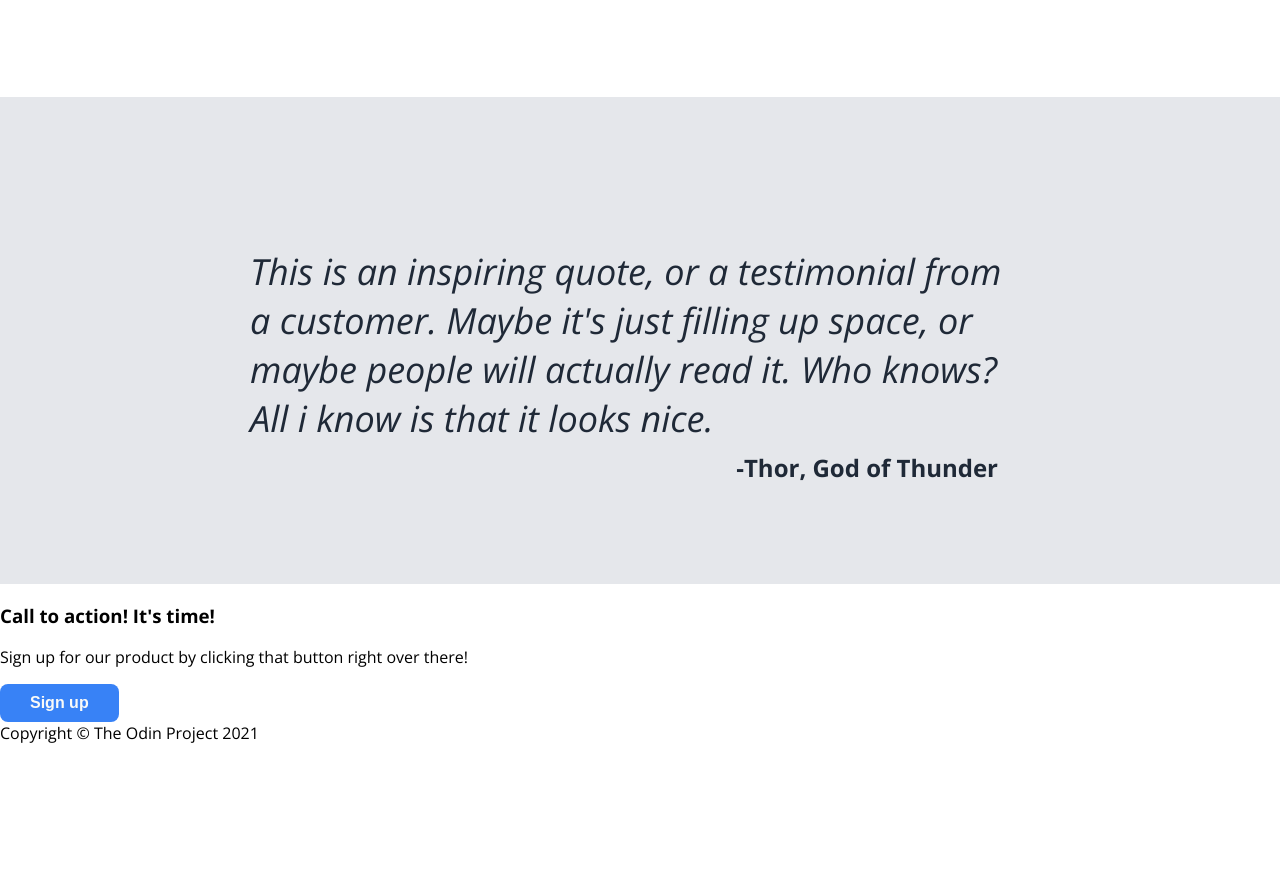
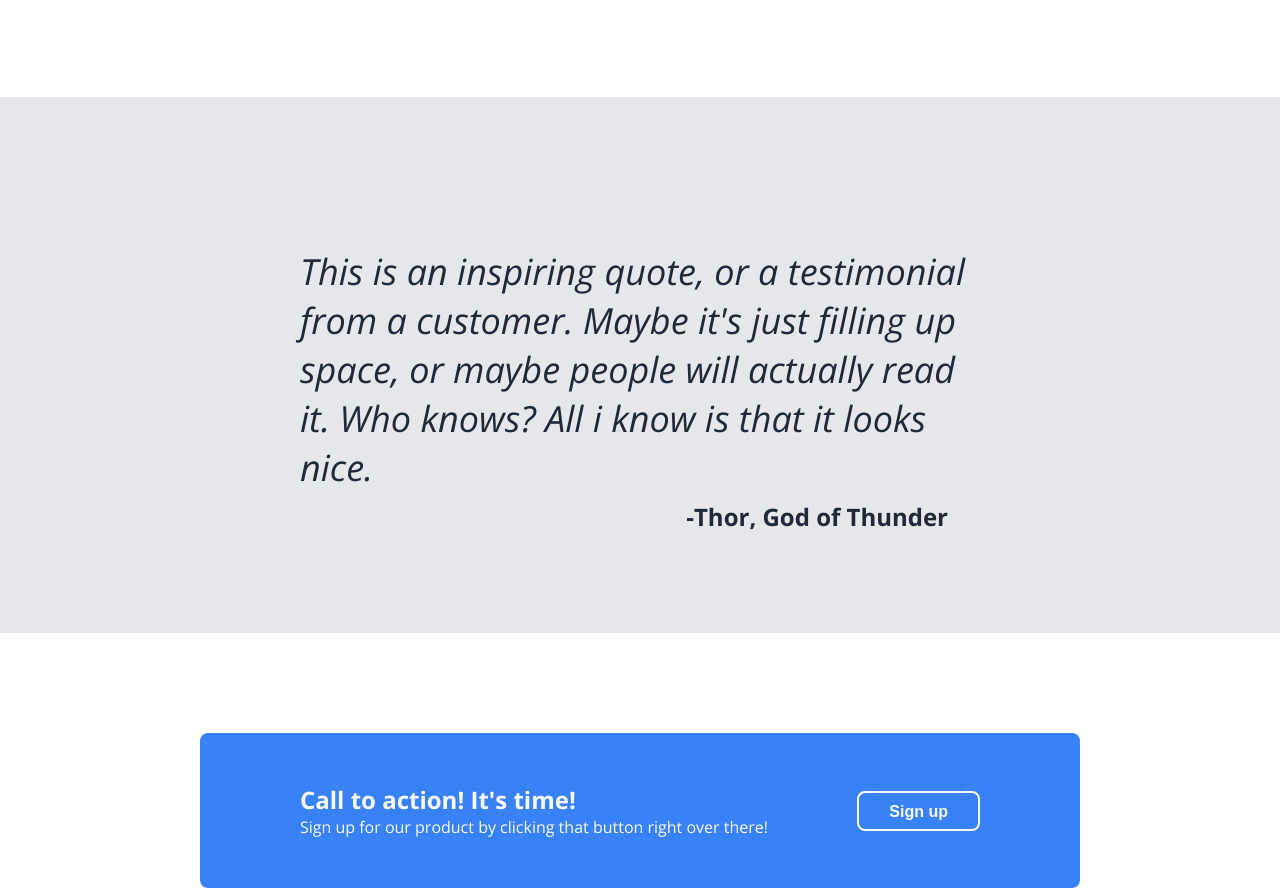
Before and after one commit to Marutovsky/landing-page, a plain HTML site: page index.html in a window 1280 px wide. Shown: the part 912-1803 px from the top of the page. Before the commit the page ends 1656 px from the top, so only its background shows below. Drawn offline with nearby package versions, Linux system fonts and the light colour scheme.

Commit message:
Add styling to call-to-action section

```diff
--- a/styles.css
+++ b/styles.css
@@ -88,6 +88,7 @@ body {
   font-weight: 700;
   border: none;
   border-radius: 8px;
+  flex-shrink: 0;
 }
 
 /* Info section */
@@ -135,7 +136,7 @@ body {
 
 .quote {
   background-color: #e5e7eb;
-  padding: 100px 250px;
+  padding: 100px 300px;
   padding-top: 150px;
 }
 
@@ -159,3 +160,31 @@ body {
   margin-right: 32px;
   margin-top: 8px
 }
+
+/* Call to action section */
+
+.call-to-action {
+  display: flex;
+  justify-content: space-between;
+  align-items: center;
+  background-color: #3882f6;
+  margin: 100px 200px;
+  padding: 50px 100px;
+  border: none;
+  border-radius: 8px;
+}
+
+.call-to-action .sign-up-btn {
+  border: 2px solid #f9faf8;
+  max-height: 40px;
+}
+
+.call-to-action h3,
+.call-to-action p {
+  margin: 0;
+  color: #f9faf8;
+}
+
+.call-to-action h3 {
+  font-size: 24px;
+}
```
